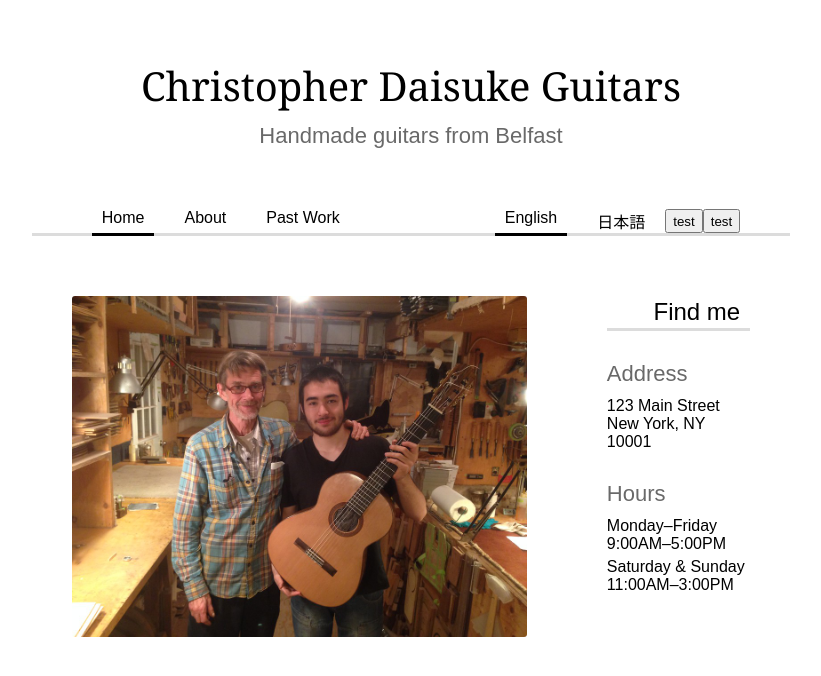
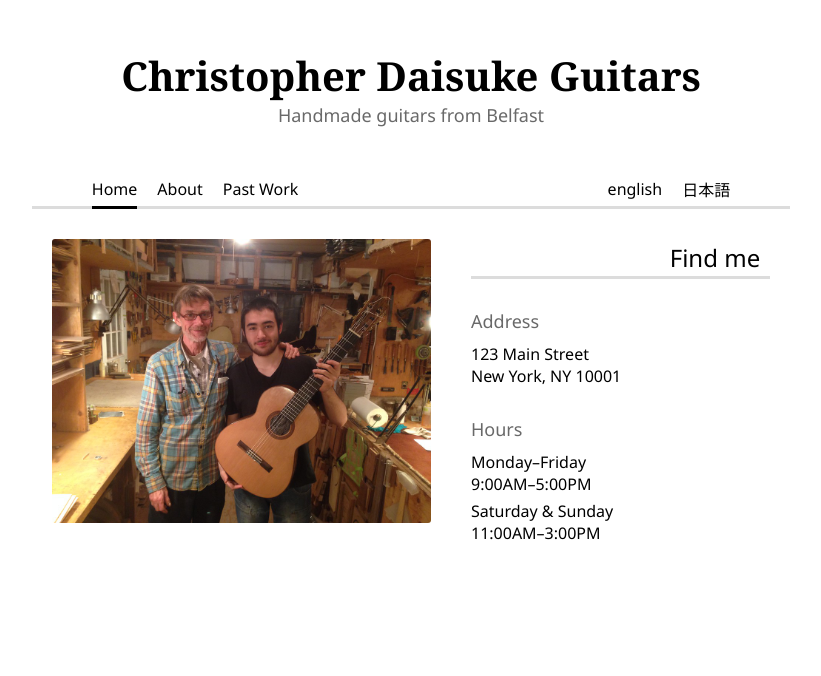
Before and after one commit to weebaruto/weeguitarshop, a plain HTML site: page website/index.html in a window 1280 px wide. Shown: the whole page, without its empty margins (229-1050 px from the left). Drawn offline with Linux system fonts and the light colour scheme.

Commit message:
language changer 1.0

```diff
--- a/website/index.html
+++ b/website/index.html
@@ -4,24 +4,28 @@
         <title>
             Christopher Daisuke Guitars
         </title>
-        <meta charset="UTF-8">
+        <meta charset="UTF-8"><link rel="preconnect" href="https://fonts.googleapis.com">
+        <link rel="preconnect" href="https://fonts.gstatic.com" crossorigin>
+        <link href="https://fonts.googleapis.com/css2?family=Noto+Sans+JP:wght@100..900&family=Noto+Sans:ital,wght@0,100..900;1,100..900&family=Noto+Serif:ital,wght@0,100..900;1,100..900&display=swap" rel="stylesheet">
         <link rel="stylesheet" href="styles.css">
     </head>
     <body>
         <div id="main_cont">
-            <my-header class="center-text full-width"></my-header>
+            <!-- <my-header class="center-text full-width"></my-header> -->
+            <div class="header center-text full-width">
+                <h1>Christopher Daisuke Guitars</h1>
+                <h3 data-i18n="subtitle"></h3>
+            </div>
 <!-- navbar -->
             <div class="navbar full-width">
                 <div id="page_menu" class="flex">
-                    <a class="selected">Home</a>
-                    <a href="about_me.html">About</a>
-                    <a href="past_work.html">Past Work</a>
+                    <button class="selected">Home</button>
+                    <button>About</button>
+                    <button>Past Work</button>
                 </div>
                 <div id="lang_menu" class="flex">
-                    <a  class="selected">English</a>
-                    <a href="index_jp.html">日本語</a>
-                    <button class="lang-btn blue" data-color="blue">test</button>
-                    <button class="lang-btn red" data-color="red">test</button>
+                    <button class="lang-btn" data-lang="en">english</button>
+                    <button class="lang-btn" data-lang="jp">日本語</button>
                 </div>
             </div>
             <div class="cont" id="main_img">
@@ -45,6 +49,6 @@
                 </p>
             </div>
         </div>
-        <script type="module" src="main.js"></script>
+        <script src="main.js"></script>
     </body>
 </html>
--- a/website/main.js
+++ b/website/main.js
@@ -1,23 +1,42 @@
-import "./components/header.js";
-import "./components/navbar.js";
+//import "./components/header.js";
+//import "./components/navbar.js";
+//import "./components/translation.js";
 
 function setLanguage(lang) {
     localStorage.setItem("userLanguage", lang);
-    //updateTextContent(lang);
-    //make this.
 }
 
 function loadLanguage() {
     const savedLang = localStorage.getItem("userLanguage");
     if (savedLang) {
-        //updateTextContent(lang);
+        updateTextContent(savedLang);
+    } else {
+        updateTextContent("en"); // default language if userlanguage has not been set before
     }
+}
+
+function updateTextContent(lang) {
+    const elementList = document.querySelectorAll("[data-i18n]");
+
+    elementList.forEach(element => {
+        const text = element.dataset.i18n;
+        element.textContent = translation[text][lang];
+    })
 }
 
 document.querySelectorAll(".lang-btn").forEach(button => {
     button.addEventListener("click", (e) => {
-        setLanguage(e.target.dataset.lang);
+        const lang = e.target.dataset.lang;
+        setLanguage(lang);
+        updateTextContent(lang);
     });
 });
 
 window.addEventListener("DOMContentLoaded", loadLanguage);
+
+const translation = {
+    subtitle: {
+        en: "Handmade guitars from Belfast",
+        jp: "ベルファスト手作りギター"
+    }
+}
--- a/website/styles.css
+++ b/website/styles.css
@@ -3,48 +3,54 @@
     --color2: dimgray;
 }
 
-body
-{
-    font-family: "Arial", sans-serif;
+a {
+    text-decoration: none; /* Removes underline */
+    color: inherit; /* Inherits the color from the parent element */
 }
 
-h1
-{
+img {
+    border-radius: 3px;
+    width: 100%;
+}
+
+body {
+    /* font-family: "Arial", sans-serif; */
+    font-family: "Noto Sans", "Noto Sans JP", sans-serif;
+    font-optical-sizing: auto;
+}
+
+button {
+    background: none;
+    border: none;
+    padding: 0;
+    margin: 0;
+    font: inherit; /* Inherits font from parent */
+    color: inherit; /* Inherits text color */
+    cursor: pointer;
+}
+
+h1 {
     font-weight: normal;
     font-size: 40px;
-    margin: 10px 0;
-    font-family: Georgia, serif;
+    margin: 0;
+    font-family: "Noto Serif", serif;
+    font-weight: bold;
     color: var(--color1);
 }
 
-h2
-{
+h2 {
     font-weight: normal;
     font-size: 24px;
 }
 
-h3
-{
+h3 {
     font-weight: normal;
-    font-size: 22px;
-    font-family: "Arial", sans-serif;
+    font-size: 18px;
     color: var(--color2);
     margin: 0;
 }
 
-a
-{
-    text-decoration: none; /* Removes underline */
-    color: inherit; /* Inherits the color from the parent element */
-}
-
-img
-{
-    border-radius: 3px;
-    width: 100%;
-}
-
-my-header
+.header
 {
     /*background-color: lightblue;*/
     margin: 40px 0;
@@ -52,7 +58,7 @@ my-header
 
 .cont
 {
-    margin: 40px;
+    margin: 20px;
 }
 
 .debug h1 h3
@@ -72,12 +78,13 @@ my-header
     padding: 0px 50px; /*vertical and horizontal*/
     display: flex;
     justify-content: space-between;
-    margin: 20px 0;
+    margin: 10px 0;
 }
 
-.navbar a
+.navbar button
 {
-    padding: 0 10px; /* Top & Bottom = 0, Left & Right = 20px */
+    padding: 0;
+    padding-bottom: 5px;
     margin-left: 10px;
     margin-right: 10px;
 }
@@ -85,7 +92,7 @@ my-header
 .selected
 {
     border-bottom: 3px solid black;
-    margin-bottom: -3px; /* currently being overrided by ".navbar a" */
+    margin-bottom: -3px !important; /* currently being overrided by ".navbar a" */
 }
 
 .flex
@@ -112,7 +119,6 @@ my-header
 {
     width: 60%;
     margin: 0 auto; /* "auto" centers the div horizontally */
-    /*background-color: lightgreen;*/
     display: flex;
     flex-direction: row;
     flex-wrap: wrap;
@@ -120,7 +126,7 @@ my-header
 
 #main_img
 {
-    width: 60%;
+    width: 50%;
 }
 
 #find-me
--- /dev/null
+++ b/website/translation.js
@@ -0,0 +1,6 @@
+const translation = {
+    subtitle: {
+        en: "Handmade guitars from Belfast",
+        jp: "ベルファスト手作りギター"
+    }
+}
```
Also changed, not shown: Notes.txt.
